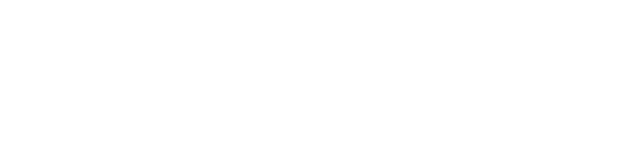
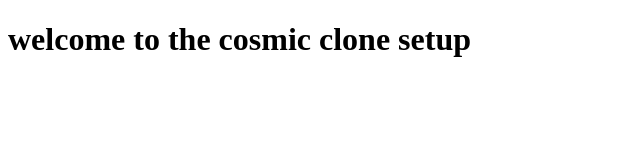
Before and after one commit to singhatush2005-max/CLONE-COSMIC, a plain HTML site: page index.html in a window 1280 px wide. Shown: the whole page, without its empty margins (0-640 px from the left). Drawn offline with Linux system fonts and the light colour scheme.

Commit message:
Added container in main

```diff
--- a/index.html
+++ b/index.html
@@ -6,6 +6,8 @@
     <title>Document</title>
 </head>
 <body>
-
+    <div class="container">
+        <h1>welcome to the cosmic clone setup</h1>
+    </div>
 </body>
 </html>
```
